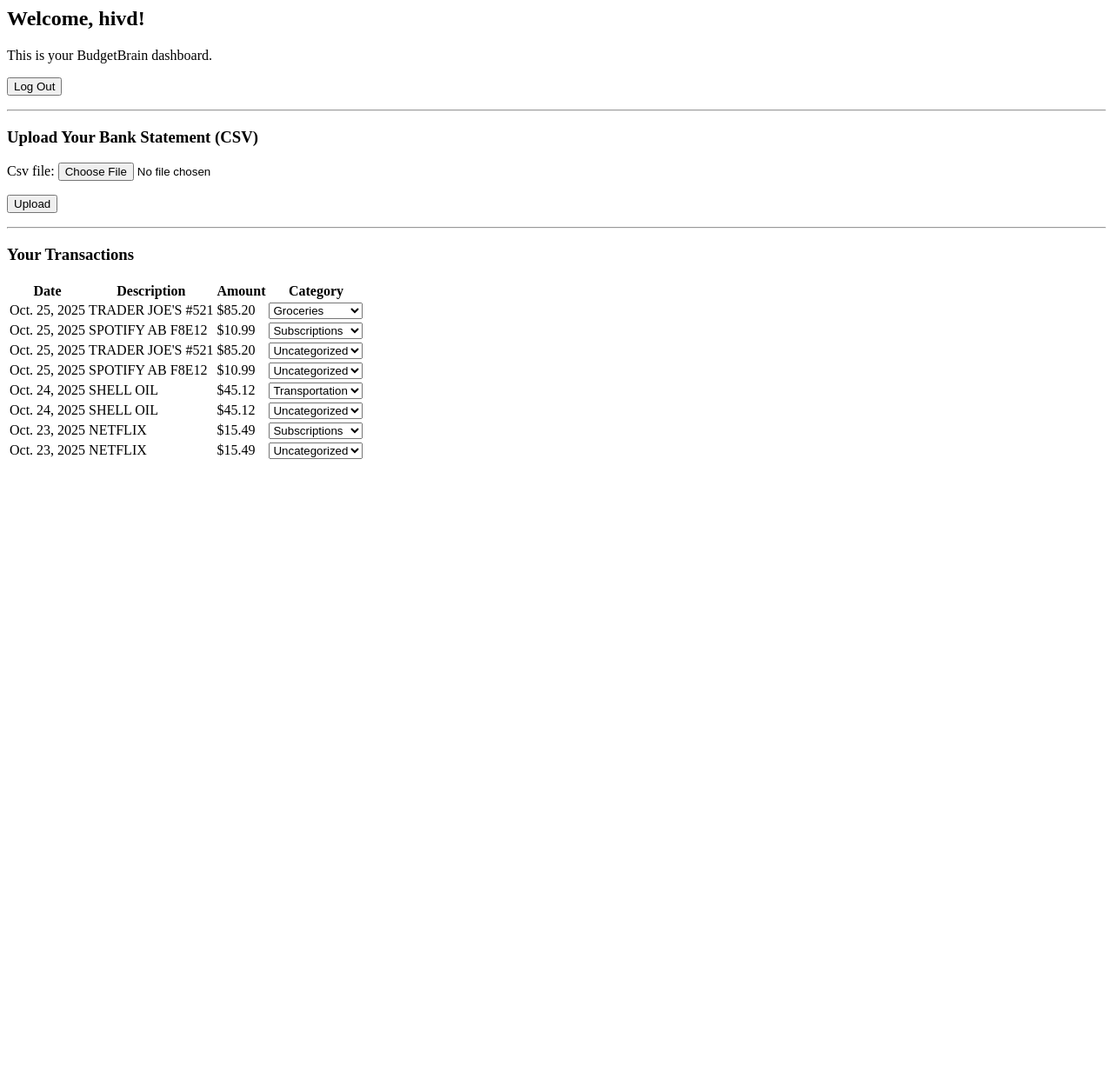
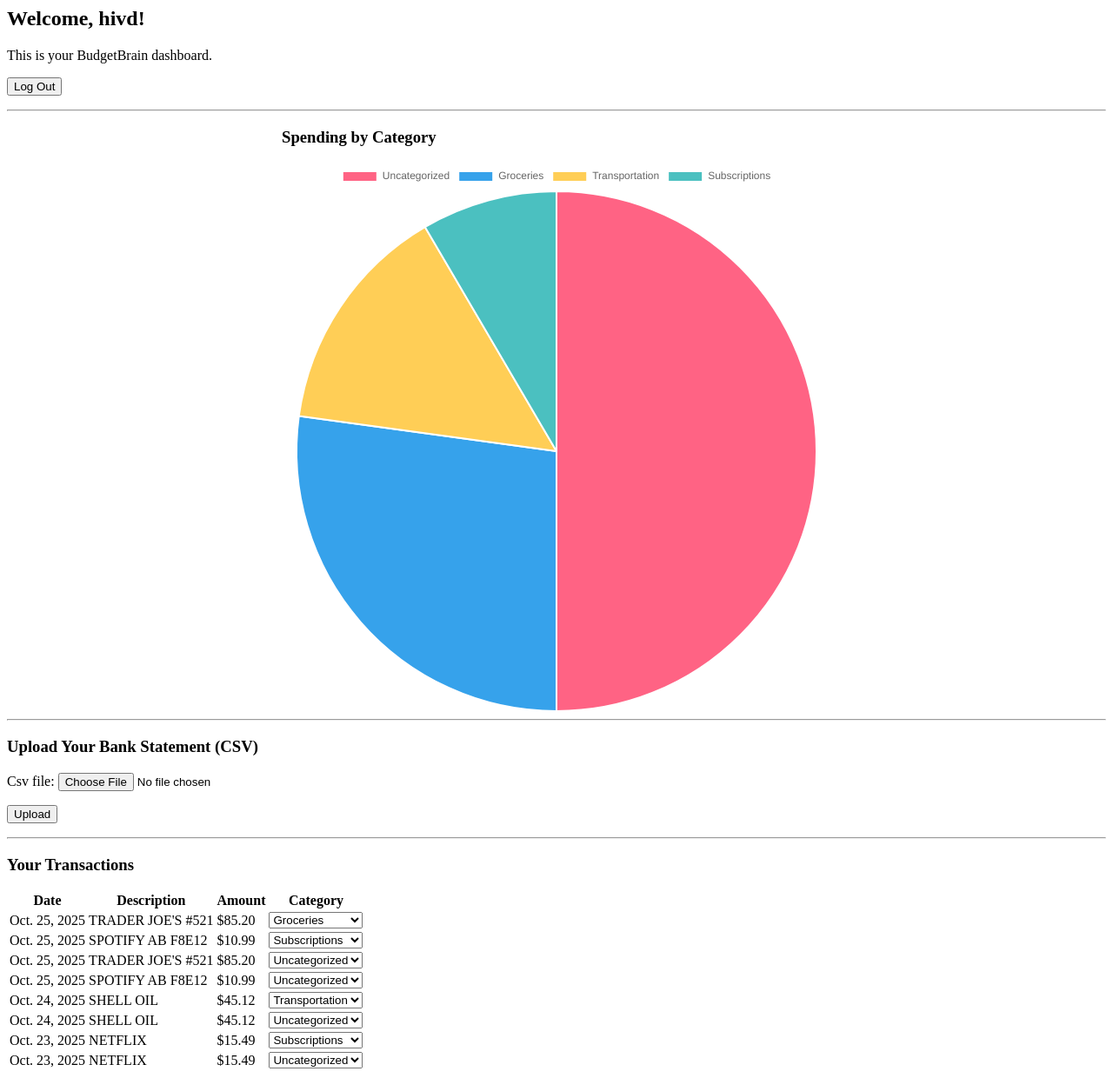
Before and after one commit to initVD/BudgetBrain, a Django app: page /dashboard/ in a window 1280 px wide. Shown: the whole page at 87% size. Before the commit the page ends 528 px from the top, so only its background shows below. Run offline with Django 5.2, Linux system fonts and the light colour scheme; a user stored in the database is signed in; data comes from the database, SQL or seed files in the repository; both versions use the stored data as it was after the commit.

Commit message:
Phase 2: Added Chart.js pie chart and login template

```diff
--- a/budgetbrain_project/settings.py
+++ b/budgetbrain_project/settings.py
@@ -55,7 +55,7 @@ ROOT_URLCONF = 'budgetbrain_project.urls'
 TEMPLATES = [
     {
         'BACKEND': 'django.template.backends.django.DjangoTemplates',
-        'DIRS': [],
+        'DIRS': [BASE_DIR / 'templates'], # <-- CHANGE THIS LINE],
         'APP_DIRS': True,
         'OPTIONS': {
             'context_processors': [
--- a/tracker/templates/tracker/dashboard.html
+++ b/tracker/templates/tracker/dashboard.html
@@ -14,6 +14,13 @@
   {% csrf_token %}
   <button type="submit">Log Out</button>
 </form>
+
+<hr>
+
+<div style="width: 50%; margin: auto;">
+  <h3>Spending by Category</h3>
+  <canvas id="spendingPieChart"></canvas>
+</div>
 
 <hr>
 
@@ -71,3 +78,42 @@
 {% else %}
   <p>You have no transactions yet. Let's upload a file!</p>
 {% endif %}
+<script src="https://cdn.jsdelivr.net/npm/chart.js"></script>
+
+<script>
+  // This code runs after the page is loaded
+  document.addEventListener('DOMContentLoaded', function() {
+
+    // 1. Get the 'canvas' element
+    const ctx = document.getElementById('spendingPieChart').getContext('2d');
+
+    // 2. Fetch the data from our new URL
+    fetch("{% url 'spending_chart_data' %}")
+      .then(response => response.json())
+      .then(data => {
+
+        // 3. Create the chart
+        new Chart(ctx, {
+          type: 'pie', // We want a pie chart
+          data: {
+            labels: data.labels, // The category names
+            datasets: [{
+              label: 'Spending by Category',
+              data: data.data, // The spending amounts
+              backgroundColor: [ // Some random nice colors
+                '#FF6384',
+                '#36A2EB',
+                '#FFCE56',
+                '#4BC0C0',
+                '#9966FF',
+                '#FF9F40'
+              ],
+            }]
+          },
+          options: {
+            responsive: true,
+          }
+        });
+      });
+  });
+</script>
--- a/tracker/urls.py
+++ b/tracker/urls.py
@@ -14,4 +14,5 @@ urlpatterns = [
     path('dashboard/', views.dashboard, name='dashboard'),
 
     path('update_category/', views.update_category, name='update_category'),
+    path('chart_data/', views.spending_chart_data, name='spending_chart_data'),
 ]
--- a/tracker/views.py
+++ b/tracker/views.py
@@ -9,6 +9,8 @@ import io            # To handle the file in memory
 from .forms import CSVUploadForm
 from django.contrib import messages # To show success/error messages
 from django.shortcuts import get_object_or_404
+from django.http import JsonResponse
+from django.db.models import Sum
 
 def register(request):
     """Register a new user."""
@@ -109,6 +111,36 @@ def update_category(request):
 
         except Exception as e:
             messages.error(request, f'An error occurred: {e}')
+# tracker/views.py
+
+@login_required
+def spending_chart_data(request):
+    """View to provide data for the spending pie chart."""
+
+    # Get all transactions for the user
+    user_transactions = Transaction.objects.filter(user=request.user)
+
+    # Group by category and sum the amounts
+    # This creates a list of dictionaries, e.g.:
+    # [{'category': 'Groceries', 'total_amount': 85.20}, ...]
+    category_spending = user_transactions.values('category').annotate(
+        total_amount=Sum('amount')
+    ).order_by('-total_amount')
+
+    # Format the data for Chart.js
+    labels = []
+    data = []
+
+    for item in category_spending:
+        # Use 'Uncategorized' if category is None or empty
+        category_name = item['category'] if item['category'] else 'Uncategorized'
+        labels.append(category_name)
+        data.append(float(item['total_amount'])) # Convert Decimal to float for JSON
+
+    return JsonResponse({
+        'labels': labels,
+        'data': data,
+    })
 
     # Redirect back to the dashboard
     return redirect('dashboard')
```
Also changed, not shown: tracker/templates/registration/login.html (added, +13 -0 lines), README.md, db.sqlite3.
